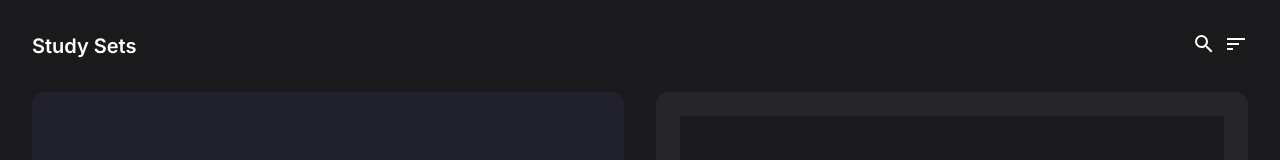
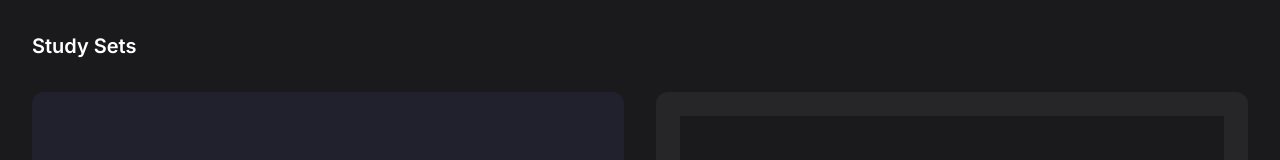
Before and after one commit to fahimWad/cs188-hci, a React (Create React App) app in the folder nebula/: page / in a window 1280 px wide. Shown: the top 160 px of the page. Built offline with nearby package versions, Linux system fonts and the light colour scheme; a small style sheet from the web is missing.

Commit message:
Changed app title, removed unfunctional buttons on landing

```diff
--- a/nebula/public/index.html
+++ b/nebula/public/index.html
@@ -24,7 +24,7 @@
       work correctly both with client-side routing and a non-root public URL.
       Learn how to configure a non-root public URL by running `npm run build`.
     -->
-    <title>React App</title>
+    <title>Nebula</title>
   </head>
   <body>
     <noscript>You need to enable JavaScript to run this app.</noscript>
--- a/nebula/src/pages/LandingPage.tsx
+++ b/nebula/src/pages/LandingPage.tsx
@@ -26,12 +26,12 @@
                 Study Sets
               </p>
 
-              <div className="flex flex-row">
+              {/* <div className="flex flex-row">
                 <MdOutlineSearch size={24}
                   className={`hover:fill-white-50 hover:cursor-pointer fill-white`}/>
                 <MdOutlineSort size={24}
                   className={`hover:fill-white-50 hover:cursor-pointer fill-white ml-2`}/>
-              </div>
+              </div> */}
             </div>
 
             <UploadNotesModal onClose={handleCloseUploadNotesModal} isOpen={showUploadNotesModal} />
```
